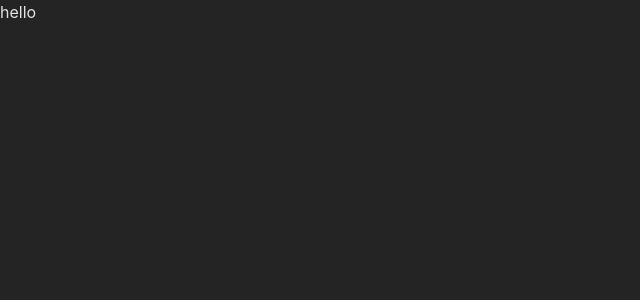
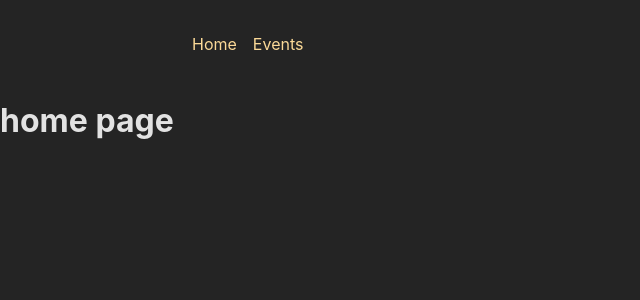
Before and after one commit to PraneethBunny123/routing-challenge, a React (Create React App) app in the folder frontend/: page / in a window 1280 px wide. Shown: the top 300 px of the page, without its empty margins (0-640 px from the left). Built offline with nearby package versions, Linux system fonts and the light colour scheme.

Commit message:
installed react-douter-dom and adding routing paths for the page components in the App.js

```diff
--- a/frontend/package.json
+++ b/frontend/package.json
@@ -8,6 +8,7 @@
         "@testing-library/user-event": "^14.5.2",
         "react": "^19.0.0",
         "react-dom": "^19.0.0",
+        "react-router-dom": "^6.30.0",
         "react-scripts": "5.0.1",
         "web-vitals": "^1.1.1"
     },
--- a/frontend/src/App.js
+++ b/frontend/src/App.js
@@ -19,9 +19,32 @@
 //    Every list item should include a link to the respective EventDetailPage
 // 7. Output the ID of the selected event on the EventDetailPage
 // BONUS: Add another (nested) layout route that adds the <EventNavigation> component above all /events... page components
+import { createBrowserRouter, RouterProvider } from "react-router-dom";
+import Root from "./pages/Root";
+import HomePage from "./pages/HomePage";
+import EventsPage from "./pages/EventsPage";
+import EventDetailPage from "./pages/EventDetailPage";
+import NewEventPage from './pages/NewEventPage'
+import EditEventPage from "./pages/EditEventPage";
+
+
+const router = createBrowserRouter([
+  {
+    path: '/',
+    element: <Root />,
+    children: [
+      {path: '/', element: <HomePage />},
+      {path: '/events', element: <EventsPage />},
+      {path: '/events/:id', element: <EventDetailPage />},
+      {path: '/events/new', element: <NewEventPage />},
+      {path: '/events/:id/edit', element: <EditEventPage />}
+    ]
+  }
+])
+
 
 function App() {
-  return <div>hello</div>;
+  return <RouterProvider router={router}/>
 }
 
 export default App;
--- /dev/null
+++ b/frontend/src/pages/Root.js
@@ -0,0 +1,12 @@
+import { Outlet } from "react-router-dom"
+import MainNavigation from "../components/MainNavigation"
+
+export default function Root() {
+    return (
+        <>
+            <MainNavigation />
+            <Outlet />
+        </>
+
+    )
+}
```
Also changed, not shown: 1 other file (tests, documents, lock files or other folders).
